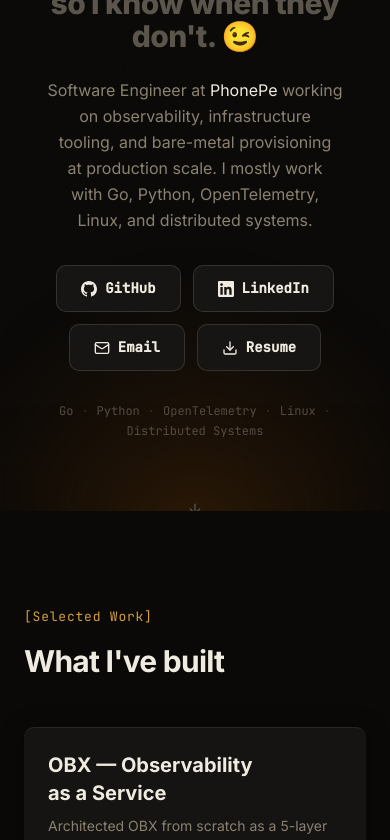
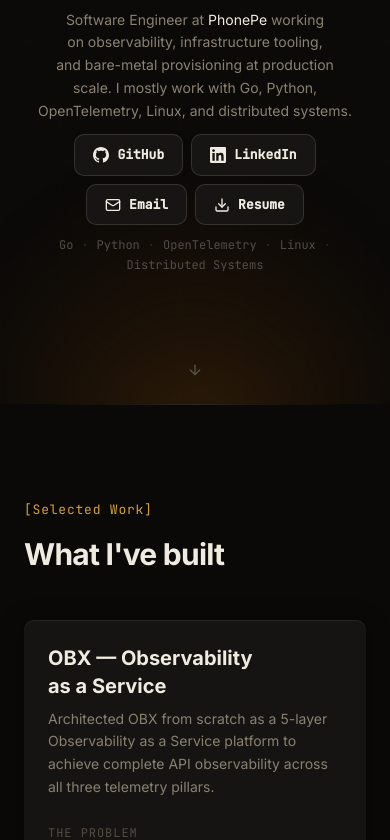
Before and after one commit to priyanshu2400/priyanshu-portfolio, a React (Vite) app: page / in a window 390 px wide. Shown: the part 440-1280 px from the top of the page. Built offline with nearby package versions, Linux system fonts and the light colour scheme.

Commit message:
fix: hero centering, seamless section transitions, and viewport layout

```diff
--- a/src/components/BlogCTA.jsx
+++ b/src/components/BlogCTA.jsx
@@ -3,7 +3,7 @@
 
 export default function BlogCTA({ onOpenBlog }) {
     return (
-        <section id="notes" className="py-24 px-6" style={{ background: 'var(--color-surface-raised)' }}>
+        <section id="notes" className="py-24 px-6 relative section-divider">
             <div className="max-w-3xl mx-auto">
                 <motion.div
                     initial={{ opacity: 0, y: 20 }}
@@ -43,7 +43,7 @@
                         <p className="text-sm mb-3" style={{ color: 'var(--color-text-secondary)' }}>
                             A production metrics bug that turned out to be a process-lifecycle problem.
                         </p>
-                        <div className="flex items-center gap-3">
+                        <div className="flex flex-wrap items-center gap-2">
                             <span className="tag tag-accent">Python</span>
                             <span className="tag tag-accent">OpenTelemetry</span>
                             <span className="tag tag-accent">Observability</span>
@@ -67,7 +67,7 @@
                         <p className="text-sm mb-3" style={{ color: 'var(--color-text-secondary)' }}>
                             Experiments with eBPF and what it changes about observing systems below the application layer.
                         </p>
-                        <div className="flex items-center gap-3">
+                        <div className="flex flex-wrap items-center gap-2">
                             <span className="tag tag-accent">eBPF</span>
                             <span className="tag tag-accent">Linux</span>
                             <span className="tag tag-accent">Observability</span>
--- a/src/components/Experience.jsx
+++ b/src/components/Experience.jsx
@@ -3,7 +3,7 @@
 
 export default function Experience() {
     return (
-        <section id="experience" className="py-24 px-6">
+        <section id="experience" className="py-24 px-6 relative section-divider">
             <div className="max-w-3xl mx-auto">
                 <motion.div
                     initial={{ opacity: 0, y: 20 }}
--- a/src/components/Hero.jsx
+++ b/src/components/Hero.jsx
@@ -37,12 +37,12 @@
             navigator.clipboard.writeText(email).then(() => {
                 setCopied(true)
                 setTimeout(() => setCopied(false), 2000)
-            }).catch(() => {})
+            }).catch(() => { })
         }, 300)
     }
 
     return (
-        <section className="min-h-dvh flex items-center justify-center px-6 pt-24 md:pt-0 relative overflow-hidden">
+        <section className="h-dvh md:min-h-dvh grid place-items-center px-6 pt-4 pb-4 md:pt-0 md:pb-0 relative overflow-hidden">
             {/* Hero orb */}
             <div className="hero-orb" />
 
@@ -56,7 +56,7 @@
             />
 
             <div className="relative z-10 max-w-5xl mx-auto w-full">
-                <div className="flex flex-col items-center md:flex-row md:items-center gap-10 md:gap-14">
+                <div className="flex flex-col items-center md:flex-row md:items-center gap-6 md:gap-14">
                     {/* Photo — top on mobile, right on desktop */}
                     <motion.div
                         initial={{ opacity: 0, scale: 0.9 }}
@@ -65,7 +65,7 @@
                         className="shrink-0 md:order-last"
                     >
                         <div
-                            className="w-36 sm:w-48 md:w-56 aspect-[3/4] rounded-2xl overflow-hidden"
+                            className="w-24 sm:w-36 md:w-56 aspect-[3/4] rounded-2xl overflow-hidden"
                             style={{
                                 border: '1px solid var(--color-border-medium)',
                                 boxShadow: '0 0 40px rgba(212, 160, 60, 0.08)',
@@ -86,12 +86,11 @@
                             initial={{ opacity: 0, y: 20 }}
                             animate={{ opacity: 1, y: 0 }}
                             transition={{ type: 'spring', duration: 0.6, delay: 0.1, bounce: 0 }}
-                            className="display-headline mb-6"
+                            className="display-headline mb-3 md:mb-6"
                         >
                             <span className="hl-muted">I build systems that work in </span>
                             <span className="hl-bright">production</span>
-                            <br />
-                            <span className="hl-muted">and </span>
+                            <span className="hl-muted"> and </span>
                             <span className="hl-bright">observability tools</span>
                             <span className="hl-muted"> so I know when they don't. 😉</span>
                         </motion.h1>
@@ -101,7 +100,7 @@
                             initial={{ opacity: 0, y: 20 }}
                             animate={{ opacity: 1, y: 0 }}
                             transition={{ type: 'spring', duration: 0.6, delay: 0.15, bounce: 0 }}
-                            className="text-base sm:text-lg mb-8 leading-relaxed"
+                            className="text-sm sm:text-base md:text-lg mb-3 md:mb-8 leading-relaxed"
                             style={{ textWrap: 'balance', color: 'var(--color-text-secondary)' }}
                         >
                             Software Engineer at <span className="hl-bright">PhonePe</span> working on observability, infrastructure tooling, and bare-metal provisioning at production scale. I mostly work with Go, Python, OpenTelemetry, Linux, and distributed systems.
@@ -112,7 +111,7 @@
                             initial={{ opacity: 0, y: 20 }}
                             animate={{ opacity: 1, y: 0 }}
                             transition={{ type: 'spring', duration: 0.6, delay: 0.25, bounce: 0 }}
-                            className="flex flex-wrap items-center justify-center md:justify-start gap-3 mb-8"
+                            className="flex flex-wrap items-center justify-center md:justify-start gap-2 sm:gap-3 mb-3 md:mb-8"
                         >
                             <a
                                 href={links.github}
@@ -167,14 +166,15 @@
                         </motion.div>
                     </div>
                 </div>
+            </div>
 
-                {/* Scroll indicator */}
+            {/* Scroll indicator — absolutely positioned relative to section so it doesn't affect content centering */}
             <motion.a
                 href="#work"
                 initial={{ opacity: 0 }}
                 animate={{ opacity: 1 }}
                 transition={{ duration: 0.5, delay: 0.4 }}
-                    className="flex justify-center mt-14 transition-colors duration-150"
+                className="absolute bottom-8 left-1/2 -translate-x-1/2 flex justify-center transition-colors duration-150 z-20"
                 style={{ color: 'var(--color-text-muted)' }}
             >
                 <motion.div
@@ -184,7 +184,6 @@
                     <ArrowDown size={16} />
                 </motion.div>
             </motion.a>
-            </div>
         </section>
     )
 }
--- a/src/components/SelectedWork.jsx
+++ b/src/components/SelectedWork.jsx
@@ -36,7 +36,7 @@
 
 export default function SelectedWork() {
     return (
-        <section id="work" className="py-24 px-6">
+        <section id="work" className="py-24 px-6 relative section-divider">
             <div className="max-w-4xl mx-auto">
                 <motion.div
                     initial={{ opacity: 0, y: 20 }}
--- a/src/components/Skills.jsx
+++ b/src/components/Skills.jsx
@@ -50,7 +50,7 @@
 
 export default function Skills() {
     return (
-        <section id="skills" className="py-24 px-6">
+        <section id="skills" className="py-24 px-6 relative section-divider">
             <div className="max-w-3xl mx-auto">
                 <motion.div
                     initial={{ opacity: 0, y: 20 }}
--- a/src/components/WhatIDo.jsx
+++ b/src/components/WhatIDo.jsx
@@ -25,7 +25,7 @@
 
 export default function WhatIDo() {
     return (
-        <section className="py-24 px-6" style={{ background: 'var(--color-surface-raised)' }}>
+        <section className="py-24 px-6 relative section-divider">
             <div className="max-w-3xl mx-auto">
                 <motion.div
                     initial={{ opacity: 0, y: 20 }}
--- a/src/index.css
+++ b/src/index.css
@@ -285,6 +285,27 @@
 }
 
 /* ═══════════════════════════════════════════════════════
+   SECTION DIVIDERS — seamless gradient transitions
+   ═══════════════════════════════════════════════════════ */
+
+.section-divider::before {
+  content: '';
+  position: absolute;
+  top: 0;
+  left: 10%;
+  right: 10%;
+  height: 1px;
+  background: linear-gradient(
+    90deg,
+    transparent 0%,
+    var(--color-border) 30%,
+    var(--color-border-medium) 50%,
+    var(--color-border) 70%,
+    transparent 100%
+  );
+}
+
+/* ═══════════════════════════════════════════════════════
    HERO ORB
    ═══════════════════════════════════════════════════════ */
 
@@ -416,8 +437,13 @@
 
 @media (max-width: 640px) {
   .display-headline {
-    font-size: 30px;
+    font-size: 28px;
     letter-spacing: -0.02em;
+  }
+
+  .btn {
+    padding: 10px 18px;
+    font-size: 13px;
   }
 
   .hero-badge {
```
Lines whose indentation alone changed are shown as unchanged.
